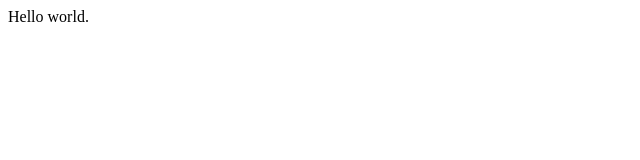
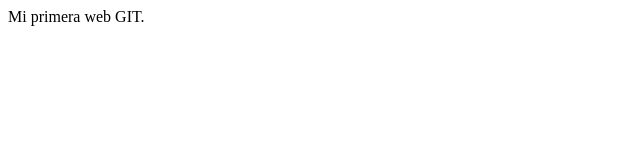
Before and after one commit to YerayDracon/MASANZ_2122_SMR2_YSR, a plain HTML site: page index.html in a window 1280 px wide. Shown: the full height of the page, 0-640 px from the left. Drawn offline with Linux system fonts and the light colour scheme.

Commit message:
Update index.html

```diff
--- a/index.html
+++ b/index.html
@@ -1,8 +1,8 @@
 <html>
   <head>
-    <title>Document</title>
+    <title>Mi primera web GIT</title>
   </head>
    <body>
-    Hello world.
+    Mi primera web GIT.
    </body>
 </html>
```
